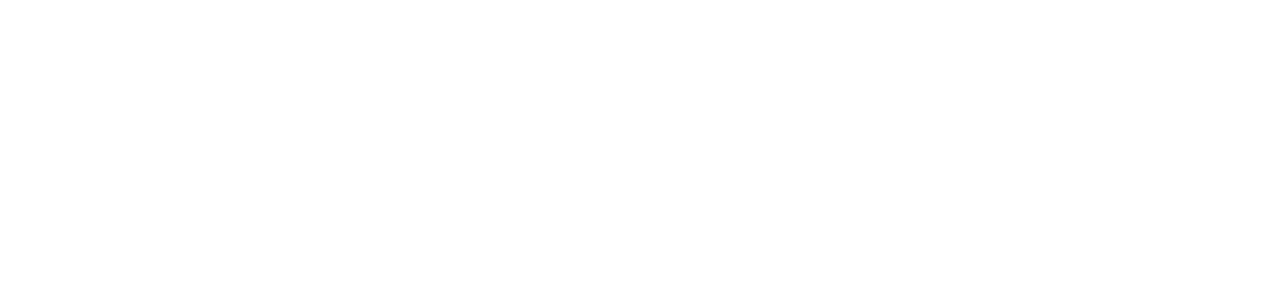
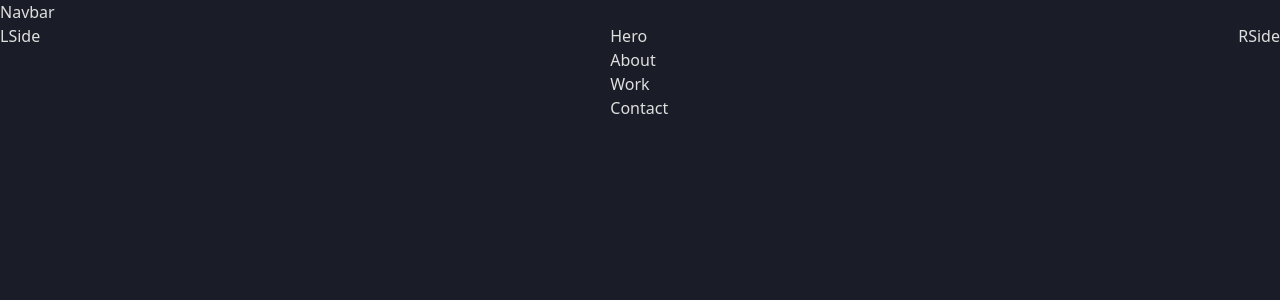
Before and after one commit to emkeiboii/Mark-Lajom-2, a React (Vite) app in the folder portfolio/: page / in a window 1280 px wide. Shown: the top 300 px of the page. Built offline with nearby package versions, Linux system fonts and the light colour scheme.

Commit message:
First layout

```diff
--- a/portfolio/index.html
+++ b/portfolio/index.html
@@ -6,7 +6,7 @@
     <meta name="viewport" content="width=device-width, initial-scale=1.0" />
     <title>Vite + React + TS</title>
   </head>
-  <body>
+  <body class="bg-navy text-white">
     <div id="root"></div>
     <script type="module" src="/src/main.tsx"></script>
   </body>
--- a/portfolio/src/App.tsx
+++ b/portfolio/src/App.tsx
@@ -1,7 +1,28 @@
 import "./App.css";
+import About from "./components/About";
+import Contact from "./components/Contact";
+import Hero from "./components/Hero";
+import LSide from "./components/LSide";
+import Navbar from "./components/Navbar";
+import RSide from "./components/RSide";
+import Work from "./components/Work";
 
 function App() {
-  return <></>;
+  return (
+    <>
+      <Navbar></Navbar>
+      <div className="flex justify-between">
+        <LSide></LSide>
+        <div>
+          <Hero></Hero>
+          <About></About>
+          <Work></Work>
+          <Contact></Contact>
+        </div>
+        <RSide></RSide>
+      </div>
+    </>
+  );
 }
 
 export default App;
--- /dev/null
+++ b/portfolio/src/components/About.tsx
@@ -0,0 +1,7 @@
+import React from "react";
+
+const About = () => {
+  return <div>About</div>;
+};
+
+export default About;
--- /dev/null
+++ b/portfolio/src/components/Contact.tsx
@@ -0,0 +1,7 @@
+import React from "react";
+
+const Contact = () => {
+  return <div>Contact</div>;
+};
+
+export default Contact;
--- /dev/null
+++ b/portfolio/src/components/Hero.tsx
@@ -0,0 +1,7 @@
+import React from "react";
+
+const Hero = () => {
+  return <div>Hero</div>;
+};
+
+export default Hero;
--- /dev/null
+++ b/portfolio/src/components/LSide.tsx
@@ -0,0 +1,7 @@
+import React from "react";
+
+const LSide = () => {
+  return <div>LSide</div>;
+};
+
+export default LSide;
--- /dev/null
+++ b/portfolio/src/components/Navbar.tsx
@@ -0,0 +1,7 @@
+import React from "react";
+
+const Navbar = () => {
+  return <div>Navbar</div>;
+};
+
+export default Navbar;
--- /dev/null
+++ b/portfolio/src/components/RSide.tsx
@@ -0,0 +1,7 @@
+import React from "react";
+
+const RSide = () => {
+  return <div>RSide</div>;
+};
+
+export default RSide;
--- /dev/null
+++ b/portfolio/src/components/Work.tsx
@@ -0,0 +1,7 @@
+import React from "react";
+
+const Work = () => {
+  return <div>Work</div>;
+};
+
+export default Work;
--- a/portfolio/tailwind.config.js
+++ b/portfolio/tailwind.config.js
@@ -2,6 +2,12 @@
 export default {
   content: ["./index.html", "./src/**/*.{js,ts,jsx,tsx}"],
   theme: {
+    colors: {
+      navy: "#1A1D27",
+      blue: "#53C7DA",
+      lavender: "#AF98E6",
+      white: "#DFDFDF",
+    },
     extend: {},
   },
   plugins: [],
```
